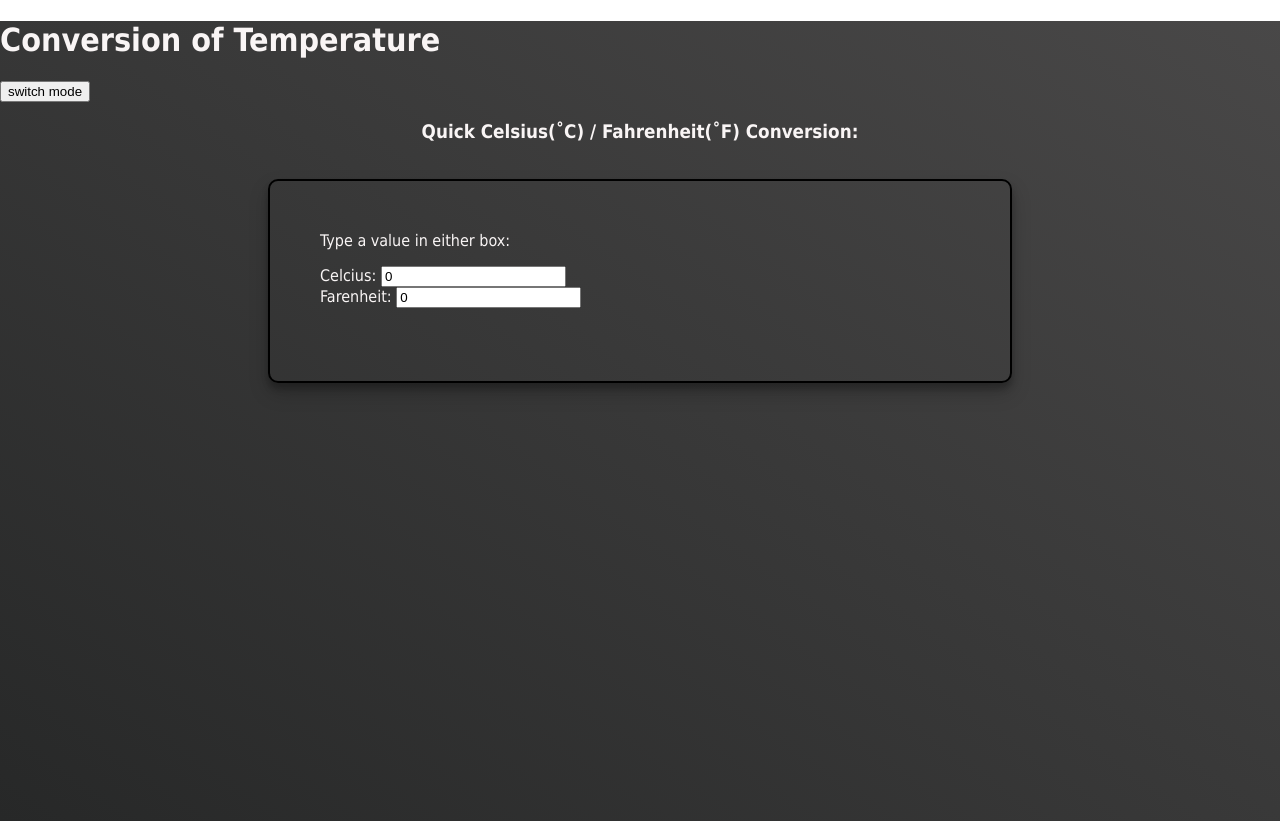
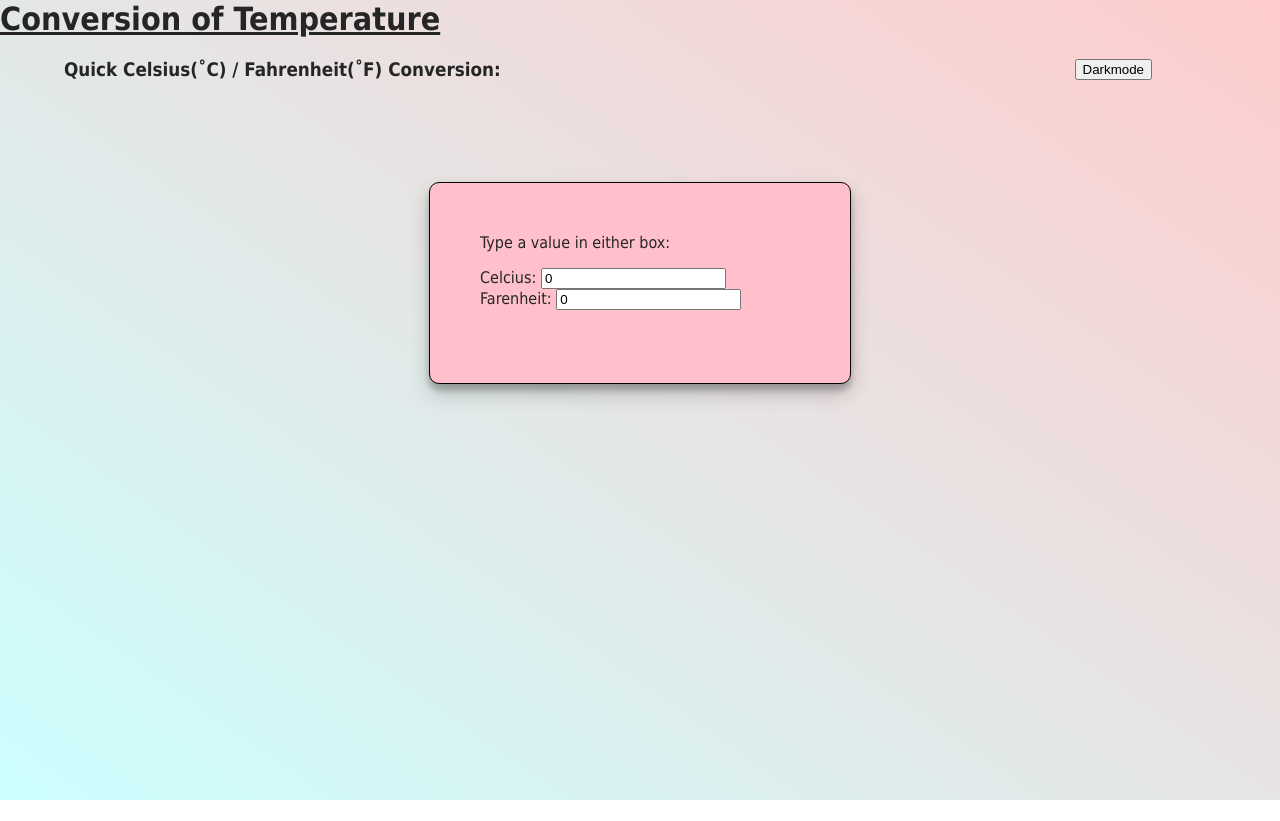
Before and after one commit to yulako/temperature_converter, a React app: page / in a window 1280 px wide. After the commit the page ends 800 px from the top, so only its background shows below. Built offline with nearby package versions, Linux system fonts and the light colour scheme.

Commit message:
Update conversion component css

```diff
--- a/src/App.css
+++ b/src/App.css
@@ -1,51 +1,21 @@
-/* .app{
-  height: 100vh; */
-  /* background: rgb(118, 230, 221); */
-  /* background: linear-gradient(35deg,#CCFFFF, #FFCCCC); */
-  /* background: linear-gradient(black, #000099, #66c2ff, #ffcccc, #ffeee6); */
-/* } */
-
-
 
 .box {
+
   border-radius: 5px;
-  /* height: 100vh; */
-  /* position: absolute; */
-  /* width: 30vh; */
-
-}
-/* .box:hover {
-  animation-name: background-color;
-  animation-duration: 500ms;
-  animation-fill-mode: forwards;
-
-}  */
-/* @keyframes background-color {
-  100% {
-    background-color: #4b5c55;
-  }
-}  */
-
-.box{
+  position: relative;
   height: 100px;
   padding: 50px;
-  /* background: rgb(138, 132, 132); */
-  border: 2px solid black;
+  background: rgb(182, 156, 156);
+  border: 1.5px solid black;
   border-radius: 10px;
-  /* line-height: 1.8; */
-
   margin: auto;
-
-
+  margin-top: 5%;
   /* flex-basis: 500px;  */
   /* display: flex; */
-  width: 50%;
+  width: 40vh;
   /* flex: 0 0 100px;  */
-
-  /* flex-wrap: wrap;  */
-  /* flex-direction: column;
-  justify-content: space-around;
-  align-items: center;  */
+  /* justify-content: space-around; */
+  align-items: center;
   /* background-color: rgba(45, 45, 45, 0.1); */
   box-shadow: 0 10px 20px rgba(0,0,0,0.19), 0 6px 6px rgba(0,0,0,0.23);
  }
@@ -53,3 +23,23 @@
 input:hover {
   transform: scale(1.1);
 }
+
+
+h3 {
+  text-align: left;
+  margin-left: 5%;
+}
+
+.button {
+  position: absolute;
+  right: 10%;
+  margin-top:0;
+
+}
+
+
+h1 {
+  margin-top: 0px;
+  text-decoration: underline ;
+
+}
--- a/src/Components/App.js
+++ b/src/Components/App.js
@@ -4,14 +4,19 @@ import Conversion from './Conversion'
 
 const App = () => {
 
-    const [darkMode, switchDark] = useState(false);
+    const [darkMode, switchDark] = useState(true);
+    const [curTheme, switchTheme] = useState('Darkmode')
+
 
         return (
             <div className={darkMode? 'light-mode': 'dark-mode'}>
             <h1>Conversion of Temperature</h1>
-            <button onClick={()=>switchDark(curMode=>!curMode)}>switch mode</button>
+
+            <button className="button" onClick={()=>
+                {switchDark(curMode=>!curMode)
+                 switchTheme(darkMode ?'Lightmode': 'Darkmode')}}>{curTheme}</button>
             <h3>Quick Celsius(˚C) / Fahrenheit(˚F) Conversion: </h3><br/>
-            <Conversion />
+            <Conversion color={darkMode}/>
             </div>
 
         )
--- a/src/Components/Conversion.js
+++ b/src/Components/Conversion.js
@@ -1,6 +1,6 @@
 import React, { useState } from 'react';
 
-const Conversion = () => {
+const Conversion = ({color}) => {
 
   const [temp, changeTemp] = useState({ c: 0, f: 0 });
 
@@ -16,7 +16,7 @@ const Conversion = () => {
 
 
   return (
-    <div className="box">Type a value in either box:<br/>
+    <div className="box" style={{backgroundColor: color? 'pink' : 'brown'}}>Type a value in either box:<br/>
     <p></p>
         <label htmlFor="">Celcius: </label>
         <input
--- a/src/index.css
+++ b/src/index.css
@@ -1,21 +1,23 @@
-body{
+body, html {
   margin: 0;
   padding: 0;
   box-sizing: border-box;
   font-family: Tahoma;
-  /* display: flex; */
-  /* flex: 1 0 500px;  */
-  margin: auto;
-  /* flex-basis: 500px; */
-  /* flex-wrap: wrap;  */
-  /* justify-content: space-around; */
-  /* align-items: stretch;  */
+  width: 100%;
+  height: 100%;
+
+}
+
+#root {
+  height: 100%;
+  width: 100%;
+
 }
 
 .light-mode {
   background-color: #fff;
-  color: #444444;
-  height: 100vh;
+  color: #262525;
+  height: 100%;
   /* background: rgb(118, 230, 221); */
   background: linear-gradient(35deg,#CCFFFF, #FFCCCC);
   /* background: linear-gradient(black, #000099, #66c2ff, #ffcccc, #ffeee6); */
@@ -25,12 +27,7 @@ body{
 .dark-mode {
   /* background: #2e2e2e; */
   color: #f9f5f5;
-  height: 100vh;
+  height: 100%;
   background: linear-gradient(35deg,rgb(39, 40, 40), rgba(53, 52, 52, 0.9));
 
-
 }
-
-h3 {
-  text-align: center
-}
--- a/src/index.html
+++ b/src/index.html
@@ -4,7 +4,7 @@
     <meta charset="UTF-8" />
     <meta name="viewport" content="width=device-width, initial-scale=1.0" />
     <meta http-equiv="X-UA-Compatible" content="ie=edge" />
-    <title>TITLE</title>
+    <title>Temperature Converter</title>
   </head>
   <body>
     <div id="root"></div>
```
Also changed, not shown: README.md.
